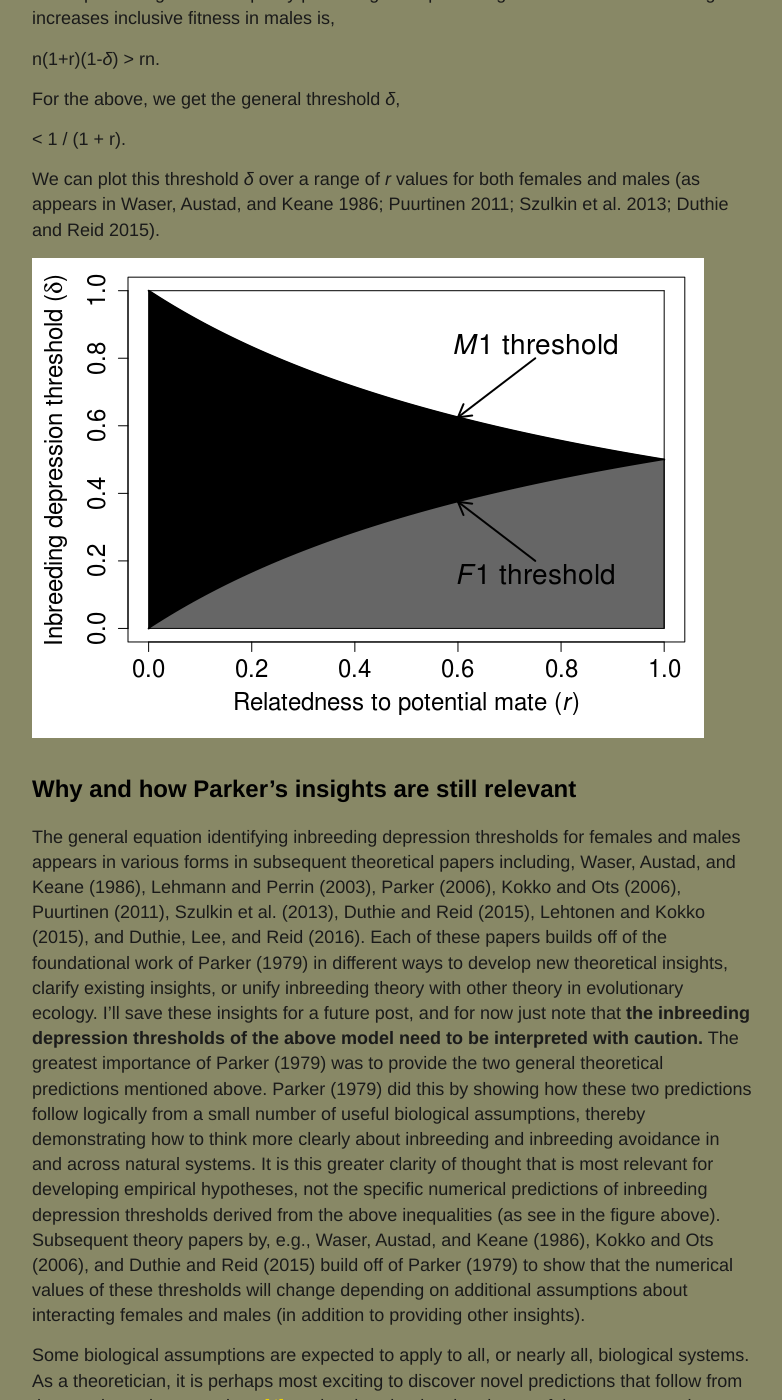
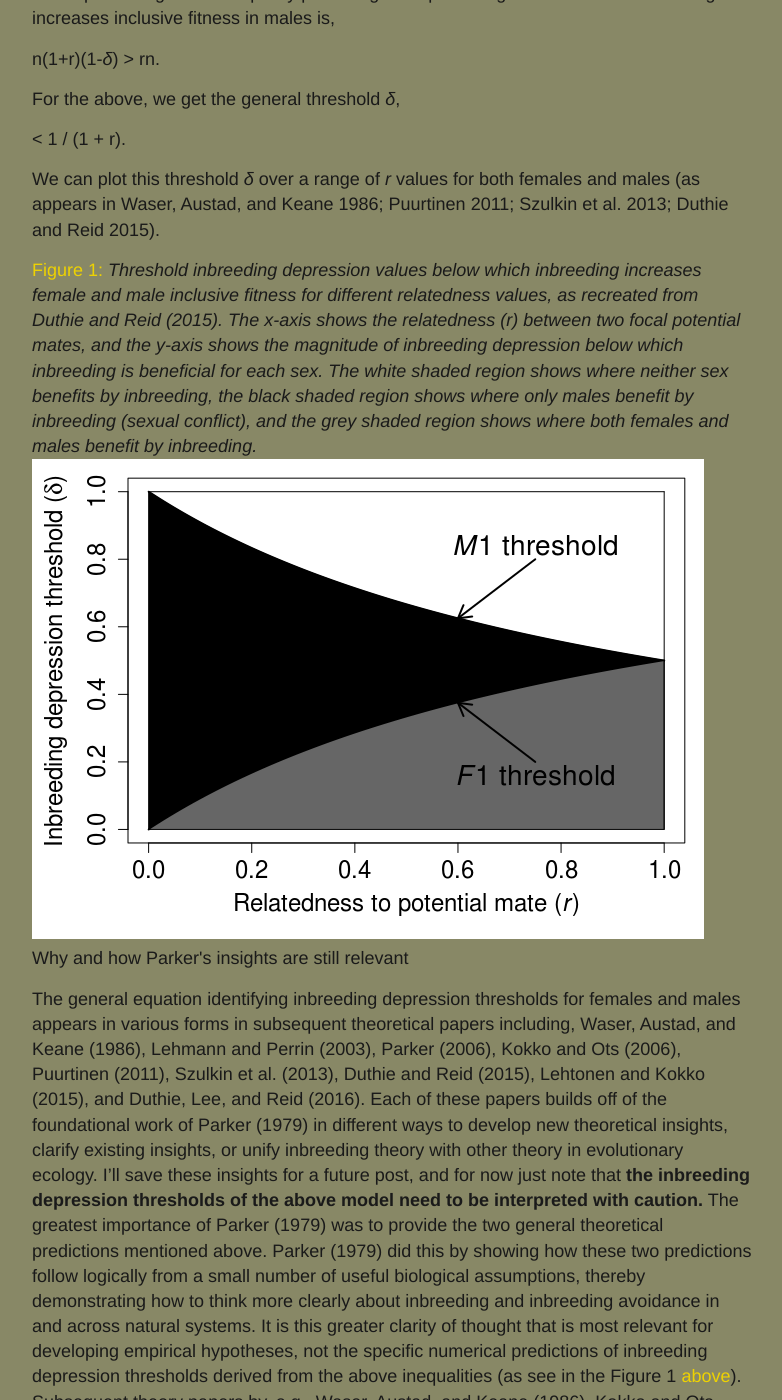
Before and after one commit to bradduthie/blog, a Jekyll site: the page built from _posts/2017-01-01-evolution-of-inbreeding.md, in a window 1280 px wide and 1400 px high, scrolled down 4599 px. Shown: the whole window, without its empty margins (248-1030 px from the left). Built offline with Jekyll 4.4.1, drawn with Linux system fonts in a browser that asks for light colours; our own code applies the rules of GitHub Pages for plain Markdown files; comment, search, counter and statistics services are not loaded; some of the changed text lies outside the part shown.

Commit message:
Add the legend for Figure 1

```diff
--- a/_posts/2017-01-01-evolution-of-inbreeding.md
+++ b/_posts/2017-01-01-evolution-of-inbreeding.md
@@ -226,19 +226,24 @@ We can plot this threshold *δ* over a range of *r* values for both
 females and males (as appears in Waser, Austad, and Keane 1986;
 Puurtinen 2011; Szulkin et al. 2013; Duthie and Reid 2015).
 
-![Threshold inbreeding depression values below which inbreeding
-increases female and male inclusive fitness for different relatedness
-values, as recreated from Duthie and Reid (2015). The x-axis shows the
-relatedness (r) between two focal potential mates, and the y-axis shows
-the magnitude of inbreeding depression below which inbreeding is
-beneficial for each sex. The white shaded region shows where neither sex
-benefits by inbreeding, the black shaded region shows where only males
-benefit by inbreeding (sexual conflict), and the grey shaded region
-shows where both females and males benefit by
-inbreeding.](https://raw.githubusercontent.com/bradduthie/blog/gh-pages/figures/inbreeding_thresholds.png?token=AFSziUkUep5ggdDVfOVLVa5LhPleFp3Kks5Ye92bwA%3D%3D)
-
-Why and how Parker's insights are still relevant
-------------------------------------------------
+<table>
+<colgroup>
+<col width="100%" />
+</colgroup>
+<thead>
+<tr class="header">
+<th align="left"><a name="fig1">Figure 1:</a> <em>Threshold inbreeding depression values below which inbreeding increases female and male inclusive fitness for different relatedness values, as recreated from Duthie and Reid (2015). The x-axis shows the relatedness (r) between two focal potential mates, and the y-axis shows the magnitude of inbreeding depression below which inbreeding is beneficial for each sex. The white shaded region shows where neither sex benefits by inbreeding, the black shaded region shows where only males benefit by inbreeding (sexual conflict), and the grey shaded region shows where both females and males benefit by inbreeding.</em></th>
+</tr>
+</thead>
+<tbody>
+<tr class="odd">
+<td align="left"><img src="https://raw.githubusercontent.com/bradduthie/blog/gh-pages/figures/inbreeding_thresholds.png?token=AFSziUkUep5ggdDVfOVLVa5LhPleFp3Kks5Ye92bwA%3D%3D" alt="Figure 1" /></td>
+</tr>
+<tr class="even">
+<td align="left">Why and how Parker's insights are still relevant</td>
+</tr>
+</tbody>
+</table>
 
 The general equation identifying inbreeding depression thresholds for
 females and males appears in various forms in subsequent theoretical
@@ -259,12 +264,12 @@ think more clearly about inbreeding and inbreeding avoidance in and
 across natural systems. It is this greater clarity of thought that is
 most relevant for developing empirical hypotheses, not the specific
 numerical predictions of inbreeding depression thresholds derived from
-the above inequalities (as see in the figure above). Subsequent theory
-papers by, e.g., Waser, Austad, and Keane (1986), Kokko and Ots (2006),
-and Duthie and Reid (2015) build off of Parker (1979) to show that the
-numerical values of these thresholds will change depending on additional
-assumptions about interacting females and males (in addition to
-providing other insights).
+the above inequalities (as see in the Figure 1 [above](#fig1)).
+Subsequent theory papers by, e.g., Waser, Austad, and Keane (1986),
+Kokko and Ots (2006), and Duthie and Reid (2015) build off of Parker
+(1979) to show that the numerical values of these thresholds will change
+depending on additional assumptions about interacting females and males
+(in addition to providing other insights).
 
 Some biological assumptions are expected to apply to all, or nearly all,
 biological systems. As a theoretician, it is perhaps most exciting to
```
Also changed, not shown: _rmd/2017-01-01-evolution-of-inbreeding.Rmd (+6 -2 lines).
